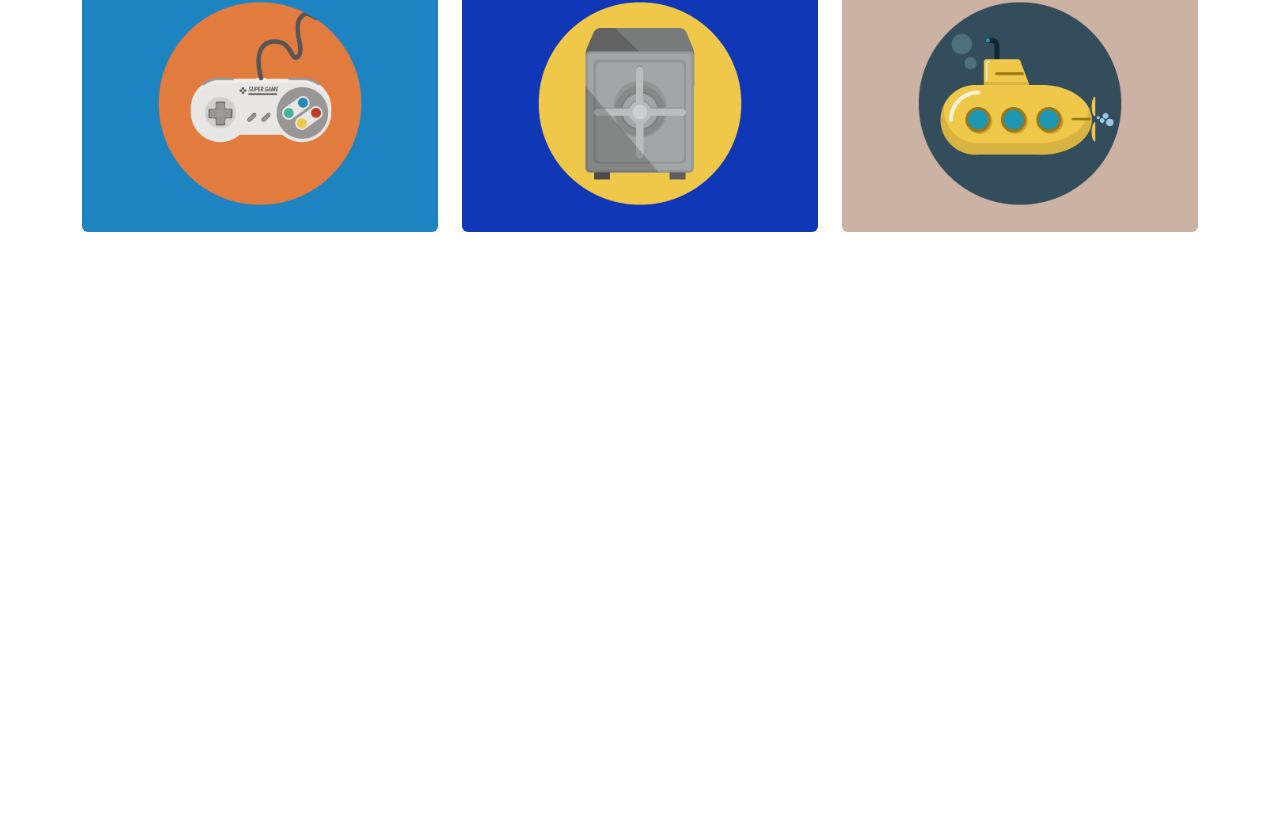
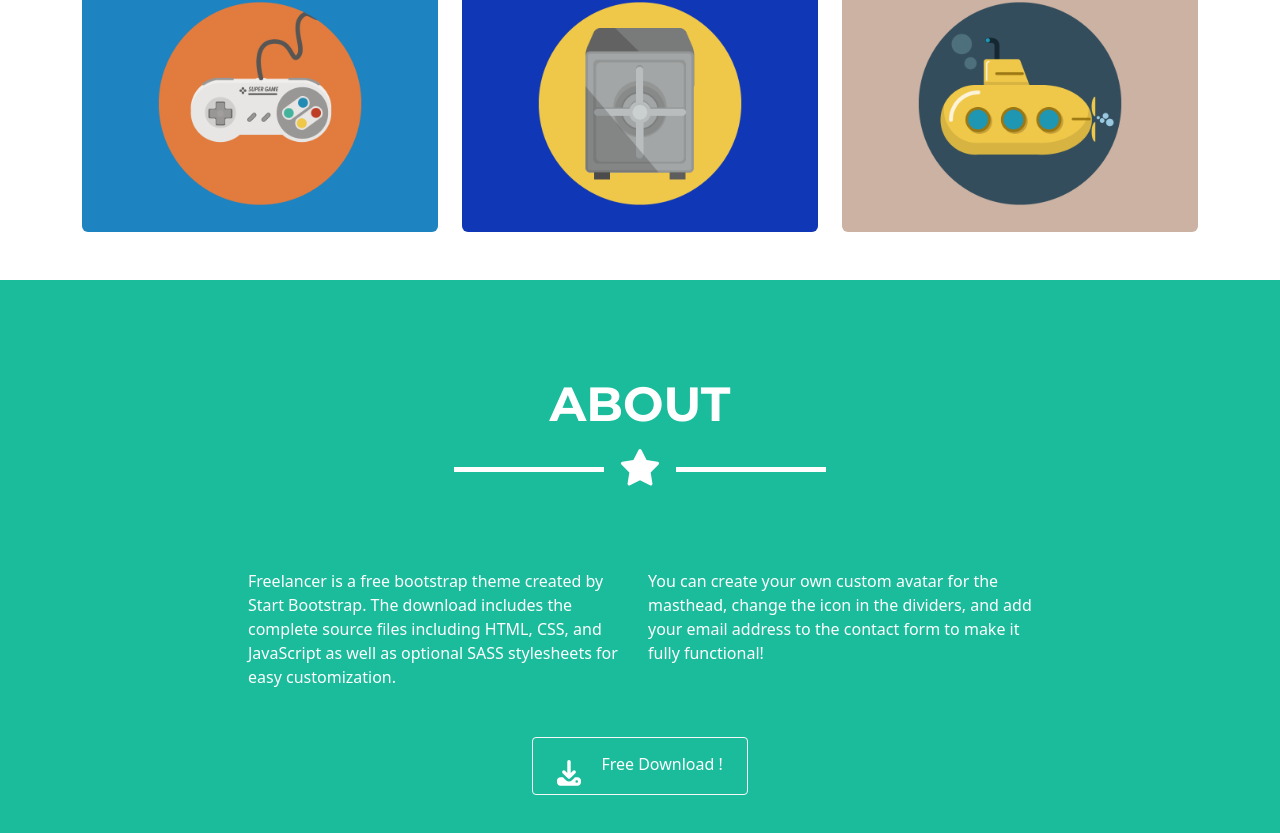
Before and after one commit to jasminabualrub/reacttask1, a React (Vite) app: page / in a window 1280 px wide. Shown: the part 1250-2083 px from the top of the page. Before the commit the page ends 1530 px from the top, so only its background shows below. Built offline with nearby package versions, Linux system fonts and the light colour scheme.

Commit message:
create about

```diff
--- /dev/null
+++ b/src/About/About.jsx
@@ -0,0 +1,52 @@
+import React from 'react'
+import styles from './About.module.css'
+
+export default function About() {
+  return (
+    <>
+    <section className={`${styles.About} py-5  `}>
+
+         <div>
+                <h1 className={`${styles.AboutText}  text-center mt-5`}>About
+    </h1>
+            </div>
+            <div className='d-flex gap-3 justify-content-center align-items-center mt-3'>
+                <div className={`${styles.Line} justify-content-start`} ></div>
+                <div className={styles.star}>
+      <svg
+        xmlns="http://www.w3.org/2000/svg"
+        viewBox="0 0 576 512"
+        width="40"
+        height="40"
+        fill="white"
+      >
+        <path d="M309.5-18.9c-4.1-8-12.4-13.1-21.4-13.1s-17.3 5.1-21.4 13.1L193.1 125.3 33.2 150.7c-8.9 1.4-16.3 7.7-19.1 16.3s-.5 18 5.8 24.4l114.4 114.5-25.2 159.9c-1.4 8.9 2.3 17.9 9.6 23.2s16.9 6.1 25 2L288.1 417.6 432.4 491c8 4.1 17.7 3.3 25-2s11-14.2 9.6-23.2L441.7 305.9 556.1 191.4c6.4-6.4 8.6-15.8 5.8-24.4s-10.1-14.9-19.1-16.3L383 125.3 309.5-18.9z" />
+      </svg>
+    </div>
+
+                <div className={styles.Line}></div>
+            </div>
+ <div className='row g-3 justify-content-center align-items-start mt-3 text-white p-5'>
+    <div className=' col-4 ' >
+        <p>
+            Freelancer is a free bootstrap theme created by Start Bootstrap. The download includes the complete source files including HTML, CSS, and JavaScript as well as optional SASS stylesheets for easy customization.
+
+        </p>
+    </div>
+    <div className='col-4  ' >
+        <p>        You can create your own custom avatar for the masthead, change the icon in the dividers, and add your email address to the contact form to make it fully functional!
+</p>
+    </div>
+ </div>
+ <div className='d-flex  justify-content-center align-items-center  '>
+    <button className='row px-3 g-3 btn btn-outline-light rounded-1 text-white btn bg-transparent  justify-content-center align-items-center'>
+        <svg xmlns="http://www.w3.org/2000/svg" viewBox="0 0 448 512" className="col-6 "><path fill="#ffffff" d="M256 32c0-17.7-14.3-32-32-32s-32 14.3-32 32l0 210.7-41.4-41.4c-12.5-12.5-32.8-12.5-45.3 0s-12.5 32.8 0 45.3l96 96c12.5 12.5 32.8 12.5 45.3 0l96-96c12.5-12.5 12.5-32.8 0-45.3s-32.8-12.5-45.3 0L256 242.7 256 32zM64 320c-35.3 0-64 28.7-64 64l0 32c0 35.3 28.7 64 64 64l320 0c35.3 0 64-28.7 64-64l0-32c0-35.3-28.7-64-64-64l-46.9 0-56.6 56.6c-31.2 31.2-81.9 31.2-113.1 0L110.9 320 64 320zm304 56a24 24 0 1 1 0 48 24 24 0 1 1 0-48z"/></svg>
+        <span className="text-white col-6"> Free Download !
+    </span>
+    </button>
+  </div>
+
+    </section>
+    </>
+  )
+}
--- /dev/null
+++ b/src/About/About.module.css
@@ -0,0 +1,22 @@
+.About{
+    background-color:#1abc9c;
+}
+.AboutText{
+    color:white;
+    text-transform: uppercase;
+     font-weight: bolder;
+     font-size: 48px;
+      font-family: "Montserrat", sans-serif;
+
+}
+.Line{
+width:150px;
+  height: 5px;
+  background-color: white;
+}
+.About .row{
+  padding:50px;
+}
+.About button svg{
+  width:40px;
+}
--- a/src/App.jsx
+++ b/src/App.jsx
@@ -2,6 +2,7 @@ import React from 'react'
 import Navbar from './Navbar/Navbar'
 import Hero from './Hero/Hero'
 import Portfolio from './Portfolio/Portfolio'
+import About from './About/About'
 
 
 export default function App() {
@@ -10,6 +11,7 @@ export default function App() {
 <Navbar/>
 <Hero/>
 <Portfolio/>
+<About/>
   </>
   )
 }
```
